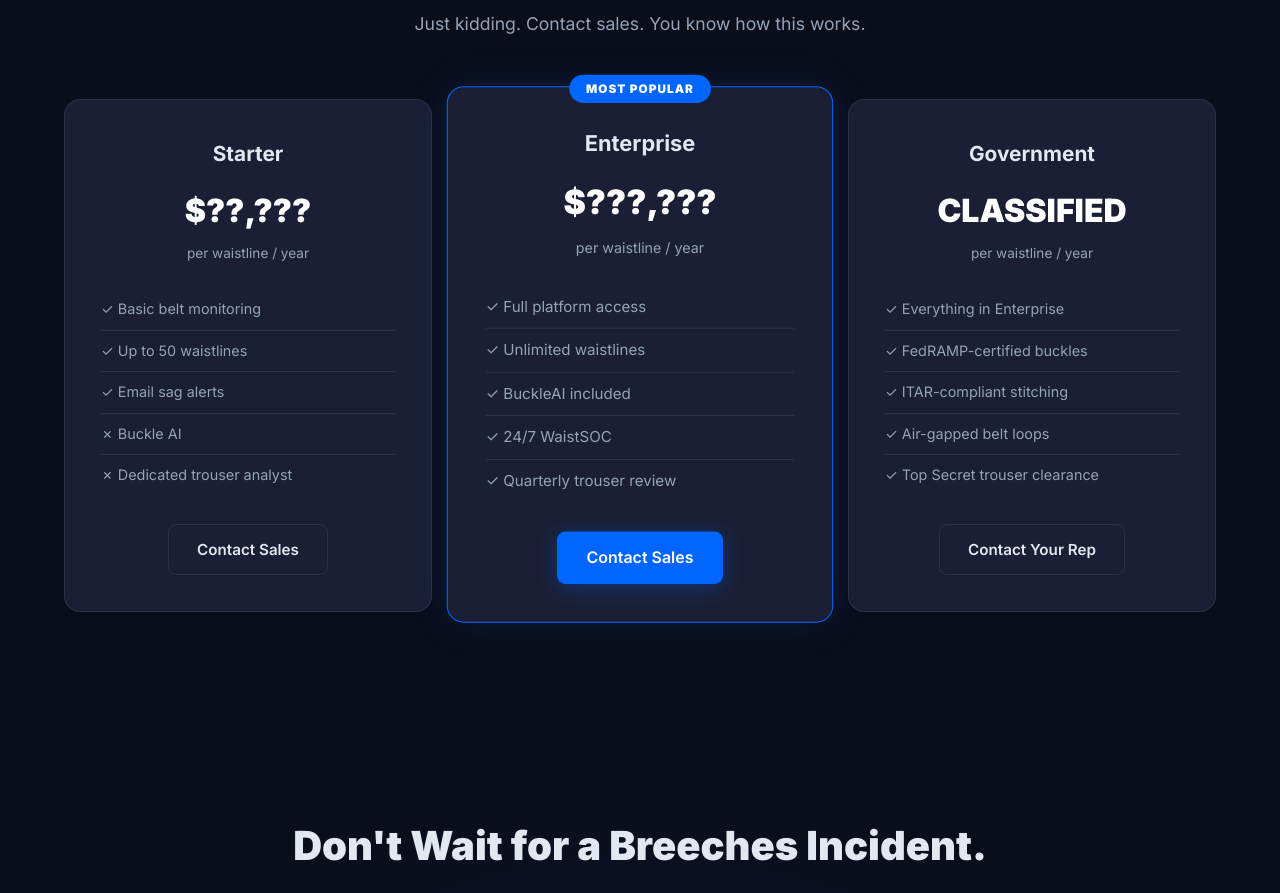
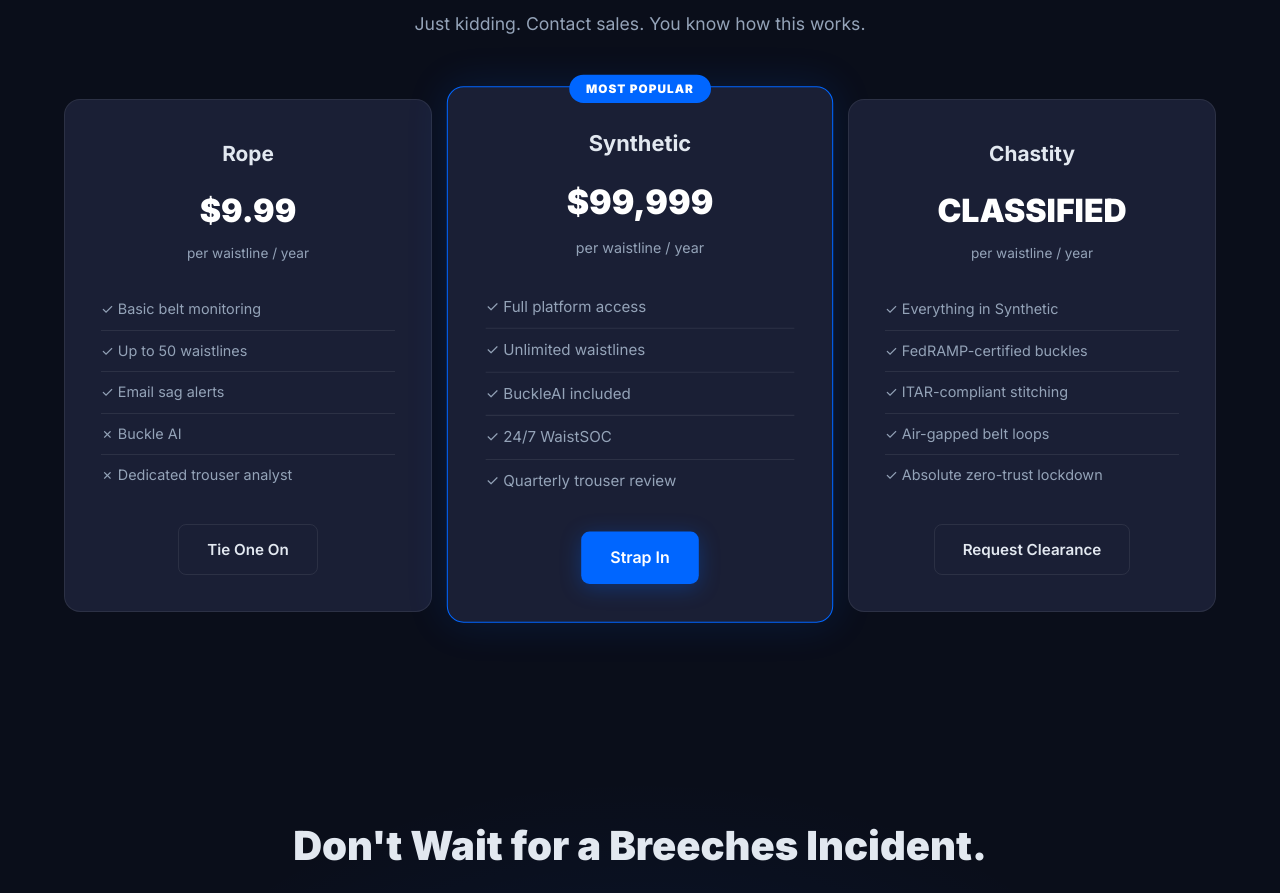
Before and after one commit to stevemcgregory/beltsecurity, a plain HTML site: page index.html in a window 1280 px wide. Shown: the part 6188-7081 px from the top of the page. Drawn offline with Linux system fonts and the light colour scheme.

Commit message:
Update pricing tiers: Rope, Synthetic, and Chastity
Because nothing says zero-trust like a Chastity belt.

Co-Authored-By: Claude Opus 4.6 (1M context) <noreply@anthropic.com>

```diff
--- a/index.html
+++ b/index.html
@@ -311,8 +311,8 @@
         </div>
         <div class="pricing-grid">
             <div class="price-card">
-                <h3>Starter</h3>
-                <div class="price">$??,???</div>
+                <h3>Rope</h3>
+                <div class="price">$9.99</div>
                 <p class="price-sub">per waistline / year</p>
                 <ul>
                     <li>✓ Basic belt monitoring</li>
@@ -321,12 +321,12 @@
                     <li>✗ Buckle AI</li>
                     <li>✗ Dedicated trouser analyst</li>
                 </ul>
-                <a href="#contact" class="btn btn-outline">Contact Sales</a>
+                <a href="#contact" class="btn btn-outline">Tie One On</a>
             </div>
             <div class="price-card featured">
                 <div class="featured-badge">MOST POPULAR</div>
-                <h3>Enterprise</h3>
-                <div class="price">$???,???</div>
+                <h3>Synthetic</h3>
+                <div class="price">$99,999</div>
                 <p class="price-sub">per waistline / year</p>
                 <ul>
                     <li>✓ Full platform access</li>
@@ -335,20 +335,20 @@
                     <li>✓ 24/7 WaistSOC</li>
                     <li>✓ Quarterly trouser review</li>
                 </ul>
-                <a href="#contact" class="btn btn-primary">Contact Sales</a>
+                <a href="#contact" class="btn btn-primary">Strap In</a>
             </div>
             <div class="price-card">
-                <h3>Government</h3>
+                <h3>Chastity</h3>
                 <div class="price">CLASSIFIED</div>
                 <p class="price-sub">per waistline / year</p>
                 <ul>
-                    <li>✓ Everything in Enterprise</li>
+                    <li>✓ Everything in Synthetic</li>
                     <li>✓ FedRAMP-certified buckles</li>
                     <li>✓ ITAR-compliant stitching</li>
                     <li>✓ Air-gapped belt loops</li>
-                    <li>✓ Top Secret trouser clearance</li>
+                    <li>✓ Absolute zero-trust lockdown</li>
                 </ul>
-                <a href="#contact" class="btn btn-outline">Contact Your Rep</a>
+                <a href="#contact" class="btn btn-outline">Request Clearance</a>
             </div>
         </div>
     </div>
```
